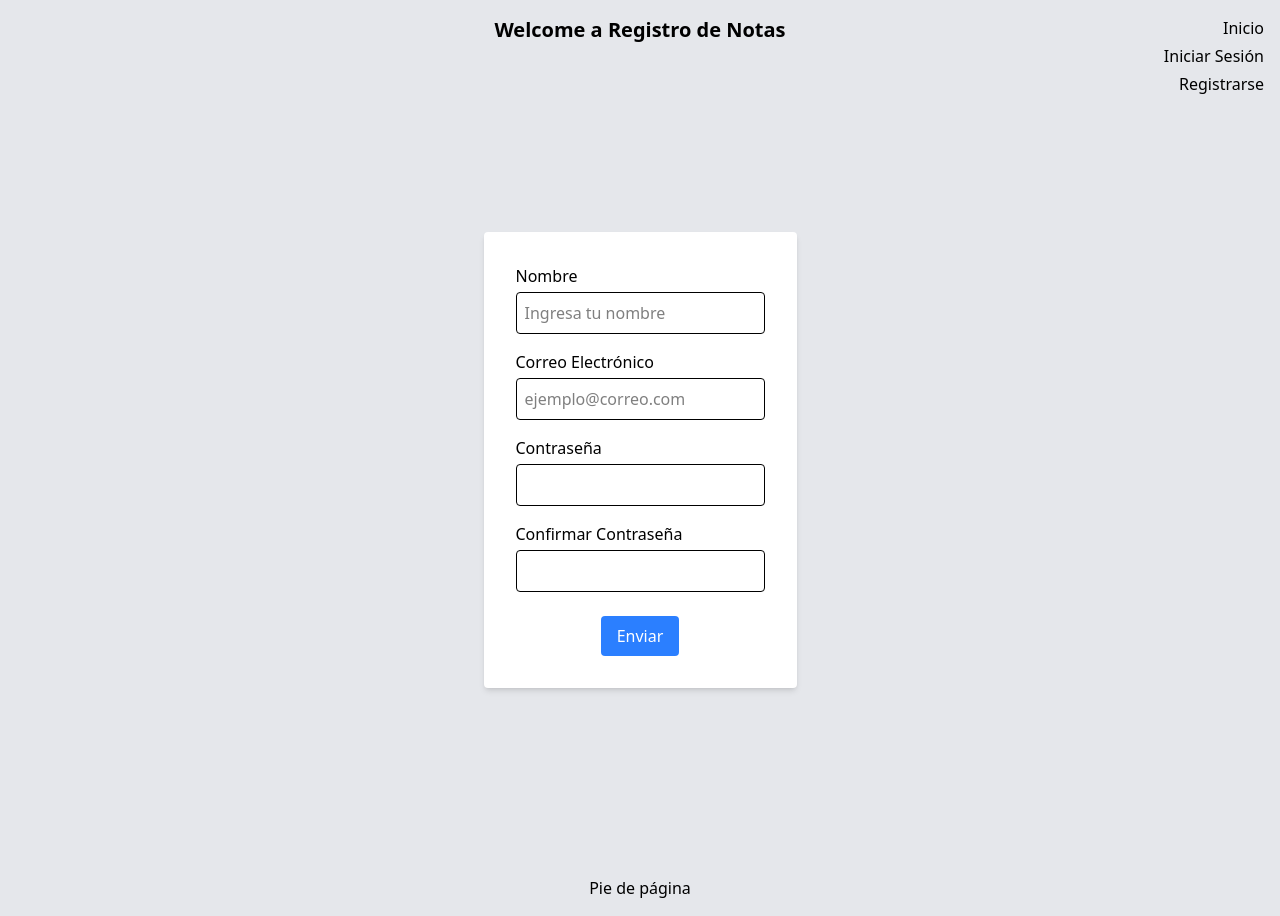
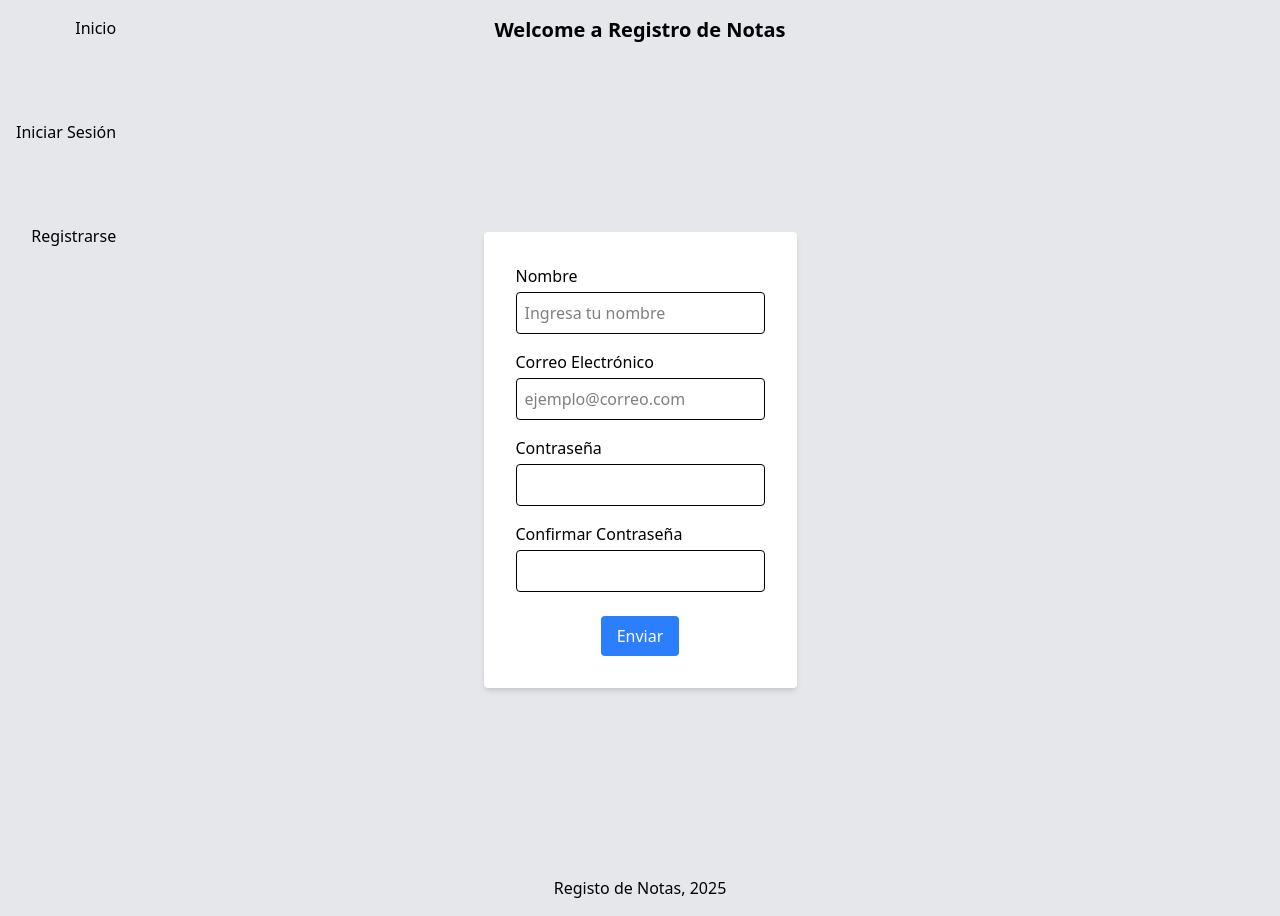
Before and after one commit to JerlibGnzlz/registro-de-notas, a plain HTML site: page client/pages/register/register.html in a window 1280 px wide. Drawn offline with nearby package versions, Linux system fonts and the light colour scheme.

Commit message:
Cambios de estilo en Navbar en el Register

```diff
--- a/client/pages/register/register.html
+++ b/client/pages/register/register.html
@@ -13,7 +13,7 @@
   </header>
 
   <!-- Menú de navegación posicionado en la esquina superior derecha -->
-  <nav class="absolute top-4 right-4 flex flex-col items-end space-y-1">
+  <nav class="absolute top-4 left-4 flex flex-col items-end space-y-20">
     <h4 id="inicio" class="font-medium">Inicio</h4>
     <a href="./login.html" class="hover:underline">
       <h4 class="font-medium">Iniciar Sesión</h4>
@@ -53,7 +53,8 @@
   </div>
 
   <footer class="text-center py-4">
-    Pie de página
+Registo de Notas, 2025
   </footer>
+  <script src="../../assets/js/register.js"></script>
 </body>
 </html>
```
